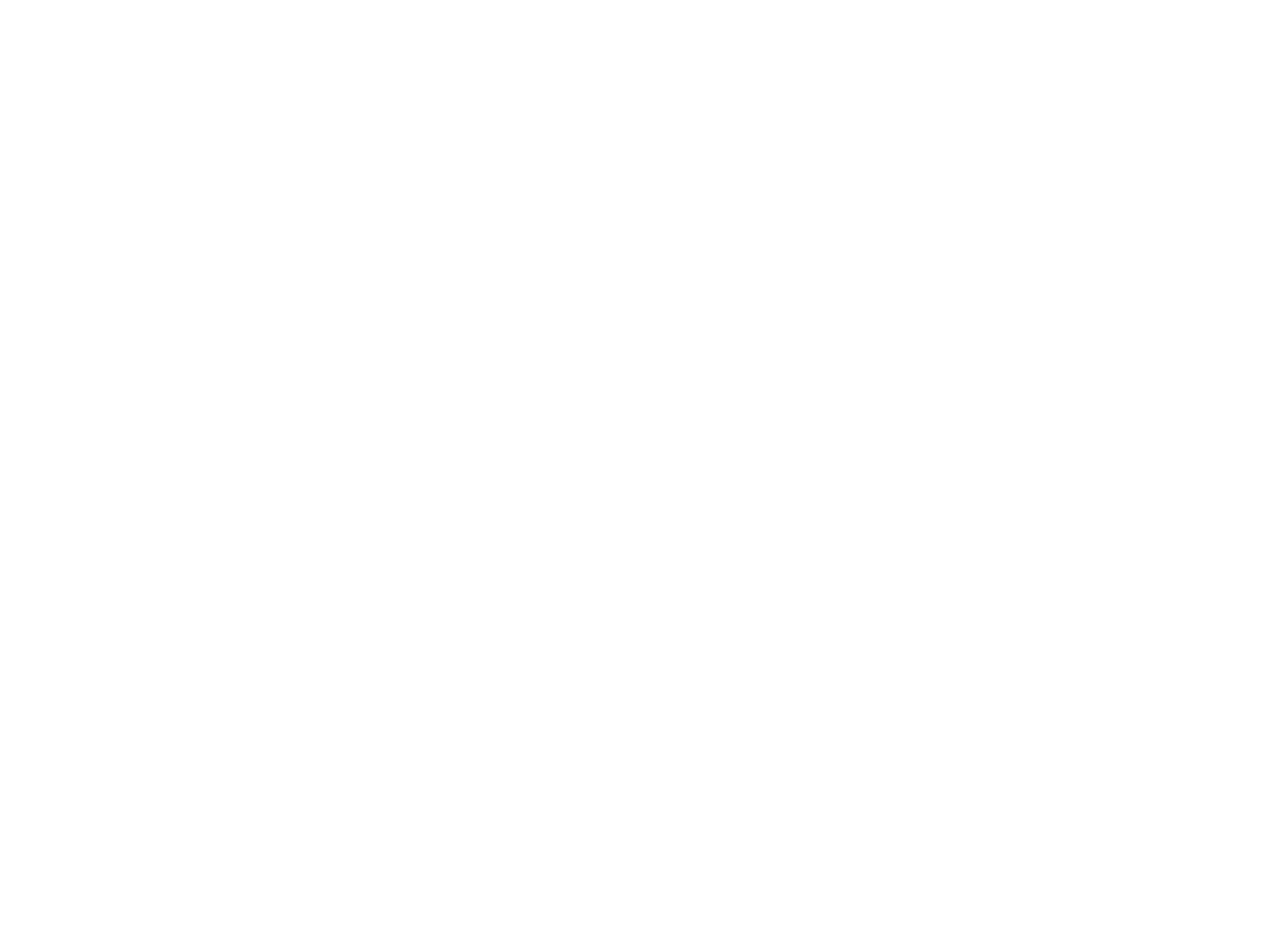
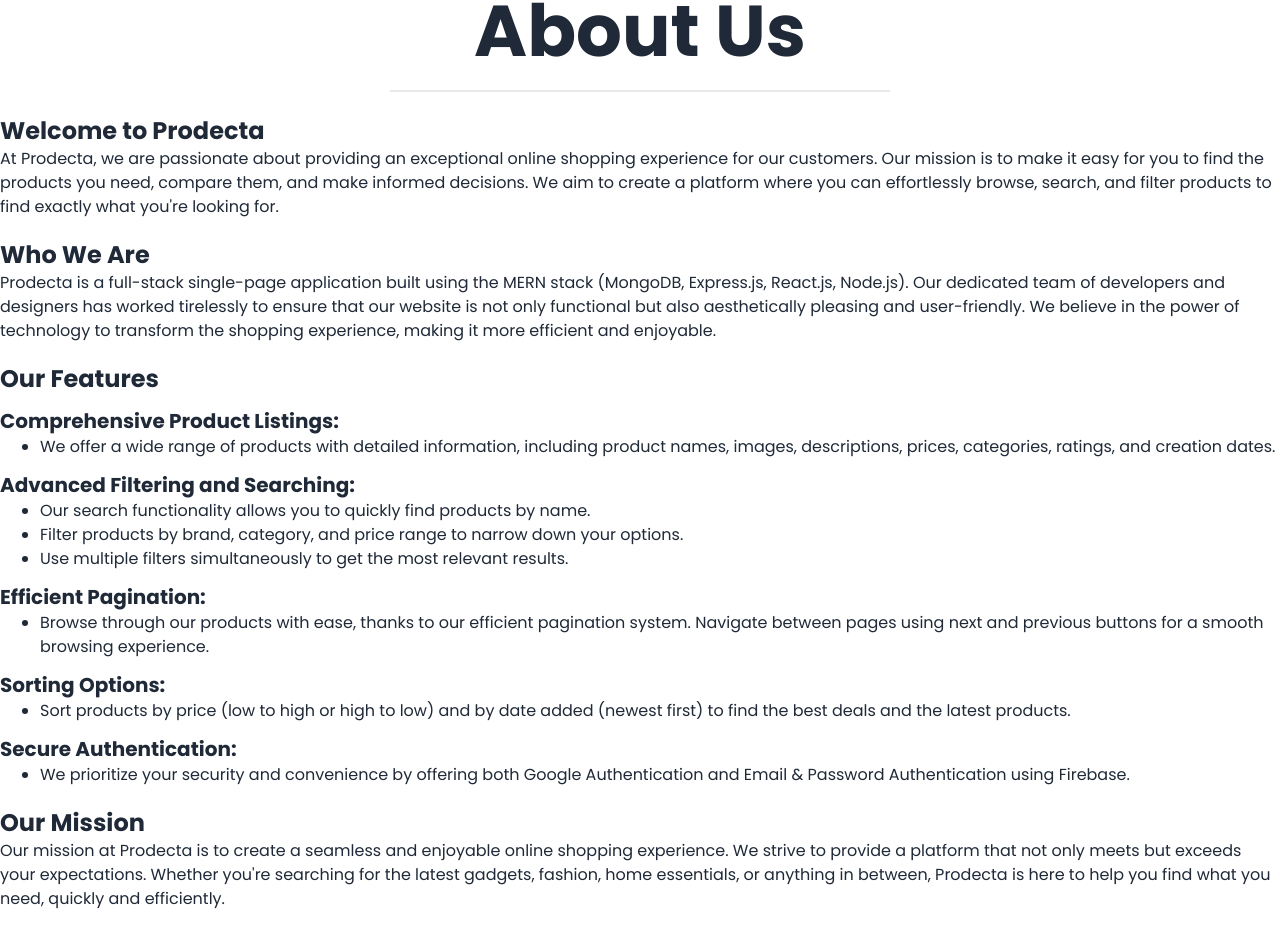
Before and after one commit to sayemhossin/Prodecta-client, a React (Vite) app: page /about in a window 1280 px wide. Shown: the part 141-1077 px from the top of the page. Before the commit the page ends 800 px from the top, so only its background shows below. Built offline with nearby package versions, Linux system fonts and the light colour scheme; no server answers.

Commit message:
added about section

```diff
--- a/src/About/About.jsx
+++ b/src/About/About.jsx
@@ -2,8 +2,52 @@
 
 const About = () => {
     return (
-        <div>
-            About
+        <div className='md:container mx-6 md:mx-auto mb-20'>
+            <h1 className="text-center text-5xl md:text-7xl font-bold mt-10  ">About Us</h1>
+            <div className="divider w-full md:w-[500px] mx-auto"></div>
+            <h1 className='text-2xl font-bold'>Welcome to Prodecta</h1>
+            <p>At Prodecta, we are passionate about providing an exceptional online shopping experience for our customers. Our mission is to make it easy for you to find the products you need, compare them, and make informed decisions. We aim to create a platform where you can effortlessly browse, search, and filter products to find exactly what you're looking for.</p>
+
+            <h1 className='text-2xl font-bold mt-5'>Who We Are</h1>
+
+            <p>Prodecta is a full-stack single-page application built using the MERN stack (MongoDB, Express.js, React.js, Node.js). Our dedicated team of developers and designers has worked tirelessly to ensure that our website is not only functional but also aesthetically pleasing and user-friendly. We believe in the power of technology to transform the shopping experience, making it more efficient and enjoyable.</p>
+
+            <h1 className='text-2xl font-bold mt-5'>Our Features </h1>
+            <h2 className='text-xl font-bold mt-3'>Comprehensive Product Listings:</h2>
+            <ol className='list-disc'>
+                <li className='ml-10'>We offer a wide range of products with detailed information, including product names, images, descriptions, prices, categories, ratings, and creation dates.</li>
+            </ol>
+            <h2 className='text-xl font-bold mt-3'>Advanced Filtering and Searching:</h2>
+            <ol className='list-disc'>
+                <li className='ml-10'>Our search functionality allows you to quickly find products by name.</li>
+                <li className='ml-10'>Filter products by brand, category, and price range to narrow down your options.</li>
+                <li className='ml-10'>Use multiple filters simultaneously to get the most relevant results.
+                </li>
+            </ol>
+            <h2 className='text-xl font-bold mt-3'>Efficient Pagination: </h2>
+            <ol className='list-disc'>
+                <li className='ml-10'>Browse through our products with ease, thanks to our efficient pagination system. Navigate between pages using next and previous buttons for a smooth browsing experience.
+                </li>
+            </ol>
+            <h2 className='text-xl font-bold mt-3'>Sorting Options:</h2>
+            <ol className='list-disc'>
+                <li className='ml-10'>Sort products by price (low to high or high to low) and by date added (newest first) to find the best deals and the latest products.
+                </li>
+            </ol>
+            <h2 className='text-xl font-bold mt-3'>Secure Authentication:</h2>
+            <ol className='list-disc'>
+                <li className='ml-10'>We prioritize your security and convenience by offering both Google Authentication and Email & Password Authentication using Firebase.
+                </li>
+            </ol>
+            <h1 className='text-2xl font-bold mt-5'>Our Mission</h1>
+            <p>Our mission at Prodecta is to create a seamless and enjoyable online shopping experience. We strive to provide a platform that not only meets but exceeds your expectations. Whether you're searching for the latest gadgets, fashion, home essentials, or anything in between, Prodecta is here to help you find what you need, quickly and efficiently.</p>
+
+            <h1 className='text-2xl font-bold mt-5'>Contact Us</h1>
+            <p>We value your feedback and are always here to help with any questions or concerns you may have. Feel free to reach out to us through our contact page or follow us on social media for the latest updates and promotions.</p>
+
+
+
+
         </div>
     );
 };
--- a/src/Footer/Footer.jsx
+++ b/src/Footer/Footer.jsx
@@ -2,7 +2,7 @@
 
 const Footer = () => {
     return (
-        <footer className="px-4 mt-20 divide-y dark:bg-gray-100 dark:text-gray-800">
+        <footer className="px-4 divide-y dark:bg-gray-100 dark:text-gray-800">
         <div className="container flex flex-col justify-between py-10 mx-auto space-y-8 lg:flex-row lg:space-y-0">
             <div className="lg:w-1/3">
                 <a rel="noopener noreferrer" href="#" className="flex justify-center space-x-3 lg:justify-start">
--- a/src/Home/Home.jsx
+++ b/src/Home/Home.jsx
@@ -1,5 +1,4 @@
 import Banner from "../Banner/Banner";
-import Footer from "../Footer/Footer";
 import Products from "../Products/Products";
 
 const Home = () => {
@@ -7,11 +6,10 @@
         <div>
             <Banner></Banner>
             <div>
-                <h1 className="text-center text-5xl md:text-7xl font-bold mt-10 text-green-500 ">All Product</h1>
+                <h1 className="text-center text-5xl md:text-7xl font-bold mt-10  ">All Product</h1>
                 <div className="divider w-full md:w-[500px] mx-auto"></div>
             </div>
             <Products></Products>
-            <Footer></Footer>
         </div>
     );
 };
--- a/src/Login/Login.jsx
+++ b/src/Login/Login.jsx
@@ -27,12 +27,12 @@
     }
     return (
         <div style={{
-            backgroundImage: 'url(https://i.ibb.co/9W0B7Xb/pngtree-blue-sea-and-water-wave-concept-vector-background-image-770486.jpg)',
+            backgroundImage: 'url(https://i.ibb.co/0Qx4m0j/pexels-pixabay-531756.jpg)',
             backgroundRepeat: 'no-repeat',
             backgroundSize: 'cover',
             backgroundPosition: 'center'
         }} className='flex justify-center items-center min-h-screen'>
-            <div className='flex flex-col max-w-md p-6 rounded-md sm:p-10  text-gray-900 bg-blue-100'>
+            <div className='flex flex-col max-w-md p-6 rounded-md sm:p-10  text-gray-900 bg-blue-400'>
                 <div className='mb-8 text-center'>
                     <h1 className='my-3 text-4xl font-bold'>Login Now</h1>
                 </div>
@@ -76,7 +76,7 @@
                         <button
                             disabled={loading}
                             type='submit'
-                            className='bg-[#40679E] w-full rounded-md py-3 text-white'
+                            className='bg-[#006afd] w-full rounded-md py-3 text-white'
                         >
                             {loading ? <TbFidgetSpinner className='animate-spin m-auto' /> : 'continue'}
                         </button>
@@ -87,11 +87,11 @@
 
                     <div className='flex-1 h-px sm:w-16 dark:bg-gray-700'></div>
                 </div>
-                <p className='px-6 mt-7 text-sm text-center text-gray-400'>
+                <p className='px-6 mt-7 text-sm text-center text-gray-100'>
                     Don't have an account?{' '}
                     <Link
                         to='/register'
-                        className='hover:underline hover:text-rose-500 text-gray-600'
+                        className='hover:underline hover:text-orange-100 text-pink-200'
                     >
                         Register Now
                     </Link>
--- a/src/Navbar/Navbar.jsx
+++ b/src/Navbar/Navbar.jsx
@@ -40,8 +40,7 @@
                     <ul
                         tabIndex={0}
                         className="menu menu-sm dropdown-content bg-base-100 rounded-box z-[1] mt-3 w-52 p-2 shadow">
-                        <li><a>Item 1</a></li>
-                        <li><a>Item 3</a></li>
+                        {link}
                     </ul>
                 </div>
                 <p className="text-[#FF8343] text-3xl md:text-6xl flex items-center gap-2 font-bold"> <GrWebcam className="text-3xl md:text-5xl text-blue-600" />Prodecta</p>
--- a/src/Products/Products.jsx
+++ b/src/Products/Products.jsx
@@ -137,7 +137,7 @@
                     ))
                 }
             </div>
-            <div className='flex justify-center mt-12'>
+            <div className='flex justify-center mt-12 mb-20'>
                 {/* Previous Button */}
                 <button
                     disabled={currentPage === 1}
--- a/src/Root/Root.jsx
+++ b/src/Root/Root.jsx
@@ -1,12 +1,14 @@
 import { Outlet } from "react-router-dom";
 import Navbar from "../Navbar/Navbar";
 import { Toaster } from "react-hot-toast";
+import Footer from "../Footer/Footer";
 
 const Root = () => {
     return (
         <div>
             <Navbar></Navbar>
             <Outlet></Outlet>
+            <Footer></Footer>
             <Toaster />
         </div>
     );
```
Also changed, not shown: src/Register/Register.jsx (+5 -5 lines).
